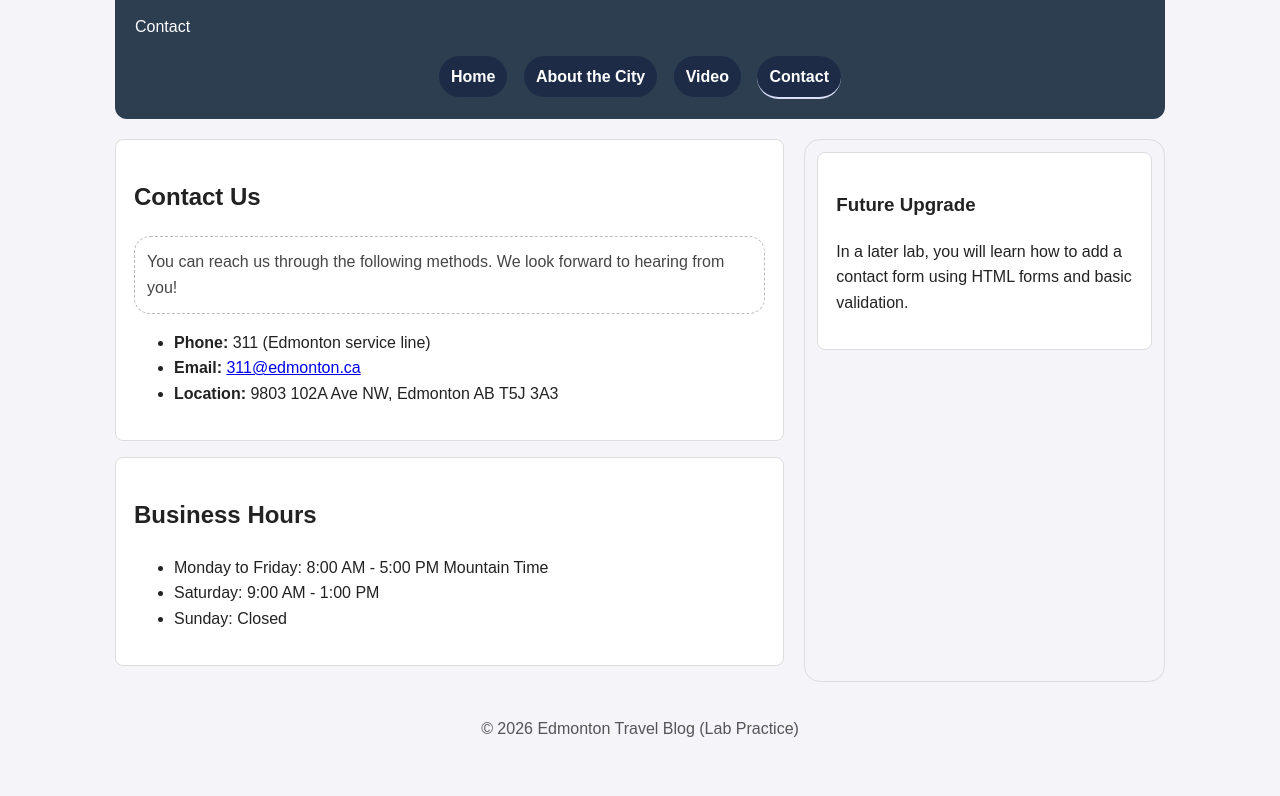
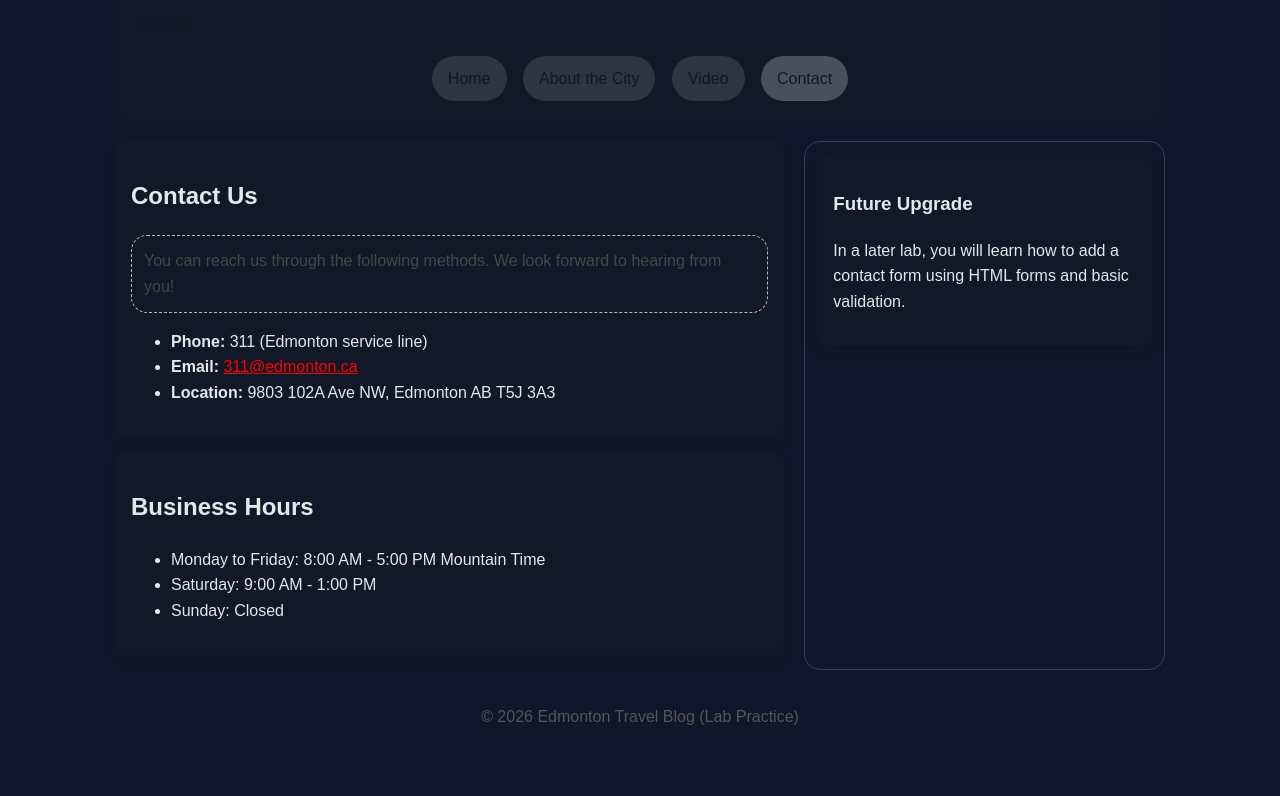
Before and after one commit to hele-L/edmonton-travel-blog, a plain HTML site: page contact.html in a window 1280 px wide. Shown: the part 120-916 px from the top of the page. Drawn offline with Linux system fonts and the light colour scheme.

Commit message:
modified as per part 7 and 8

```diff
--- a/contact.html
+++ b/contact.html
@@ -8,7 +8,7 @@
     <link rel="stylesheet" href="style.css" />
 </head>
 
-<body>
+<body class="theme-dark">
     <div class="container">
         <header class="site-header">
             <h1>Edmonton Travel Blog</h1>
--- a/style.css
+++ b/style.css
@@ -1,3 +1,5 @@
+a{ color: red; }
+
 /* ---------------------------
  style.css (Student Tasks Version)
  Selectors + Box Model + Variables
@@ -97,6 +99,8 @@ body {
     margin: 0 6px;
 }
 
+
+
 /* TODO (CSS #1): Nav links as buttons
  Target: .site-nav a (the clickable element)
  Typical values:
@@ -112,10 +116,11 @@ body {
  - font-weight (normal/bold)
  - transition: smooth hover effect (often background-color 0.2s–0.3s)
 */
+
+/*
 .site-nav a {
     display: inline-block;
 
-    /* add more properties here */
     color: var(--white);
     text-decoration: none;
     padding: 8px 12px;
@@ -123,7 +128,7 @@ body {
     background-color: rgba(0, 6, 55, 0.333);
     font-weight: bold;
     transition: background-color 0.3s ease;
-}
+} */
 
 /* TODO (CSS #2): Hover effect
  Target: .site-nav a:hover
@@ -132,10 +137,13 @@ body {
  - optionally adjust text color (if contrast becomes poor)
  - optionally change underline/border effect instead of background (design choice)
 */
+
+/*
 .site-nav a:hover {
-    /* add properties here */
+
     background-color: rgba(48, 72, 253, 0.533);
 }
+*/
 
 /* TODO (CSS #3): Active link highlight
  Target: .site-nav a.active
@@ -147,10 +155,29 @@ body {
  - stronger font-weight
  Keep it visually consistent with your hover style.
 */
+
+/*
 .site-nav a.active {
-    /* add properties here */
     border-bottom: 2px solid #d9def6;
+}*/
+
+.site-nav a {
+    color: var(--white);
+    text-decoration: none;
+    padding: 10px 16px;
+    display: inline-block;
+    border-radius: 999px;
+    background: rgba(255, 255, 255, 0.12);
 }
+
+.site-nav a:hover {
+    background: var(--accent);
+}
+
+.site-nav a.active {
+    background: rgba(255, 255, 255, 0.24);
+}
+
 
 /* Two-column layout (Flexbox)
  You may keep this as-is. CSS Layouts will be taught be in a future lecture
@@ -203,14 +230,23 @@ body {
  Optional:
  - box-shadow for depth (subtle; do not overdo)
 */
+
+/*
 .card {
-    /* add properties here */
     background: var(--white);
     padding: 18px;
     margin-bottom: 16px;
     border: 1px solid var(--border);
     border-radius: 8px;
 
+}*/
+
+.card {
+    background: var(--white);
+    padding: 16px;
+    margin-bottom: 15px;
+    border-radius: 12px;
+    box-shadow: 0 6px 18px rgba(0, 0, 0, 0.08);
 }
 
 /* TODO (CSS #6): Meta line
@@ -293,11 +329,11 @@ body {
  - a subtle background tint
  - a stronger border-left accent
  */
- border:#000 solid 2px;
- border-width: 2px;
- padding: 20px;
- background-color: var(--white-tint);
- border-left: 6px solid #00103c;
+    border: #000 solid 2px;
+    border-width: 2px;
+    padding: 20px;
+    background-color: var(--white-tint);
+    border-left: 6px solid #00103c;
 }
 
 /* TODO (CSS #10): Notice styling
@@ -327,3 +363,12 @@ body {
     padding: 18px 10px;
     color: #555;
 }
+
+.theme-dark {
+    --bg: #0f172a;
+    --text: #e5e7eb;
+    --primary: #111827;
+    --accent: #38bdf8;
+    --white: #111827;
+    --border: #334155;
+}
```
